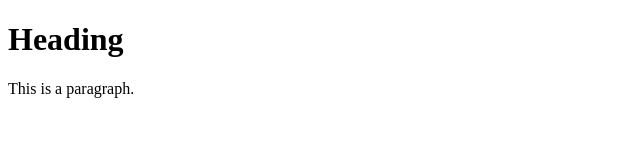
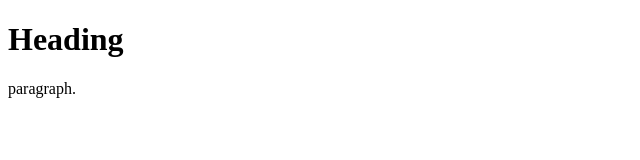
Before and after one commit to shivani181999/Assignment, a plain HTML site: page index.html in a window 1280 px wide. Shown: the full height of the page, 0-640 px from the left. Drawn offline with Linux system fonts and the light colour scheme.

Commit message:
commit done

```diff
--- a/index.html
+++ b/index.html
@@ -6,7 +6,7 @@
 <body>
 
 <h1>Heading</h1>
-<p>This is a paragraph.</p>
+<p>paragraph.</p>
 
 </body>
 </html>
```
Also changed, not shown: README.txt.
